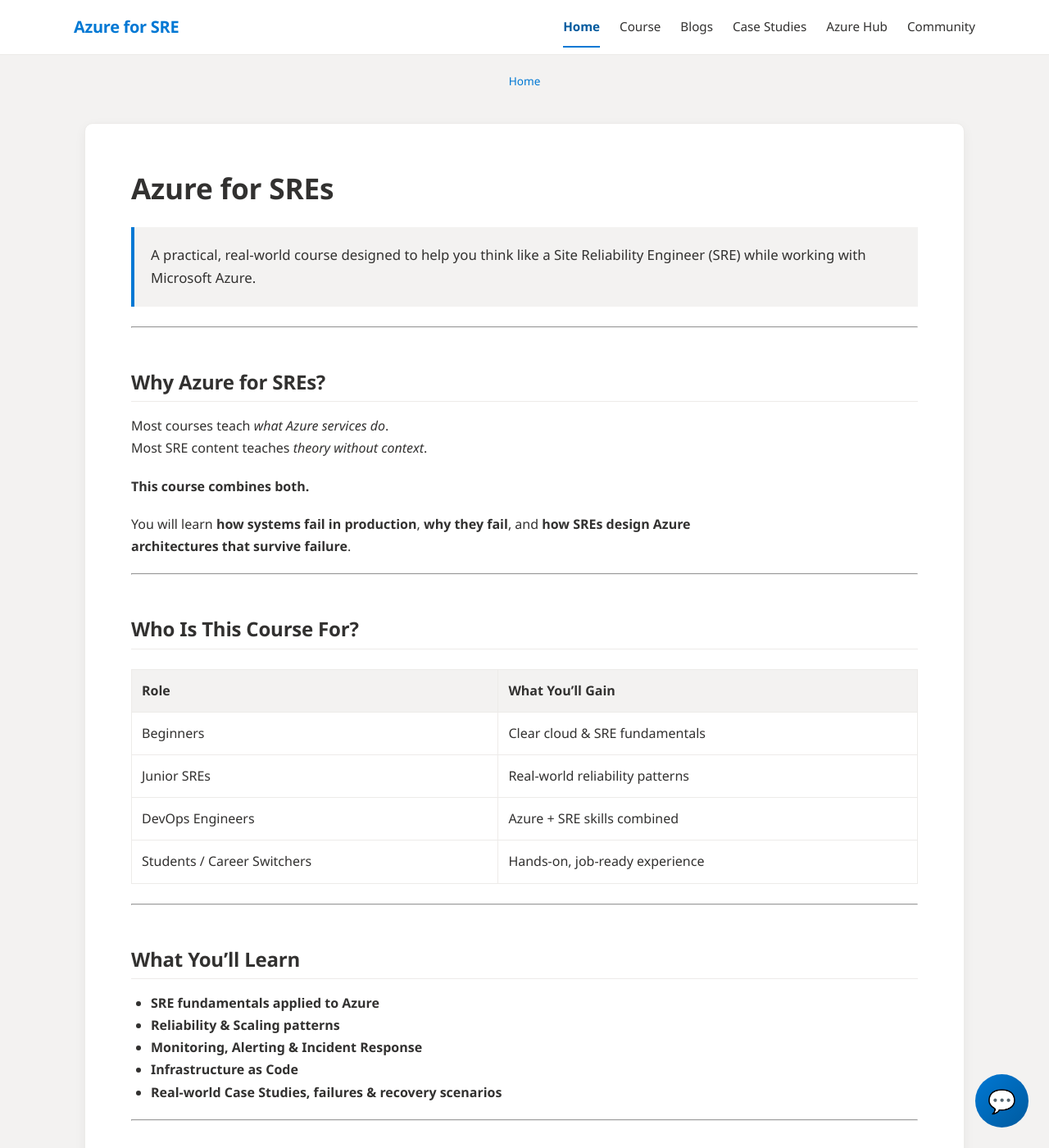
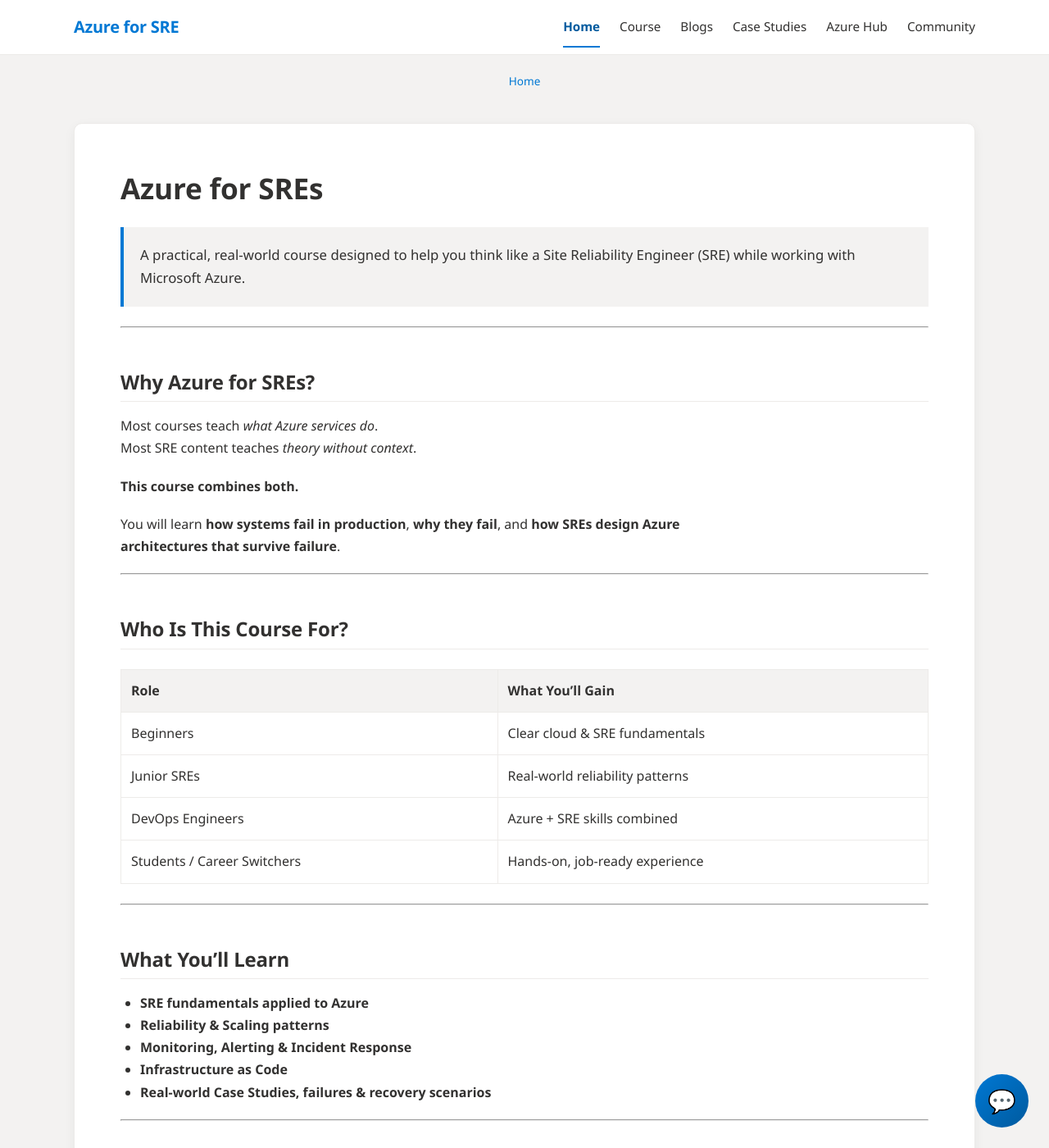
Before and after one commit to Abhiram-Mangde/Course-Azure-for-SREs, a Jekyll site: the page built from docs/index.md, in a window 1280 px wide and 1400 px high. Shown: the whole window at 82% size. Built offline with Jekyll 4.4.1, drawn with Linux system fonts in a browser that asks for light colours.

Commit message:
Fix Text alignment on pages

```diff
--- a/docs/_layouts/page.html
+++ b/docs/_layouts/page.html
@@ -121,17 +121,35 @@
       justify-content: center;
       padding: 40px 20px;
       box-sizing: border-box;
+      background: #f3f2f1; /* Light neutral background */
     }
 
     .canvas {
       width: 100%;
-      max-width: 960px;
+      max-width: 1100px;
       background: #ffffff;
       border: 1px solid #edebe9;
       border-radius: 10px;
       padding: 56px;
       box-shadow: 0 4px 14px rgba(0,0,0,0.05);
+      box-sizing: border-box; /* Ensure padding included in width */
       transition: all 0.3s ease;
+    }
+
+    @media (max-width: 1200px) {
+      .canvas {
+        padding: 30px 40px;
+      }
+    }
+
+    @media (max-width: 768px) {
+      main.content {
+        padding: 20px 15px;
+      }
+      .canvas {
+        padding: 20px 20px;
+        max-width: 100%;
+      }
     }
 
     .canvas:hover {
```
